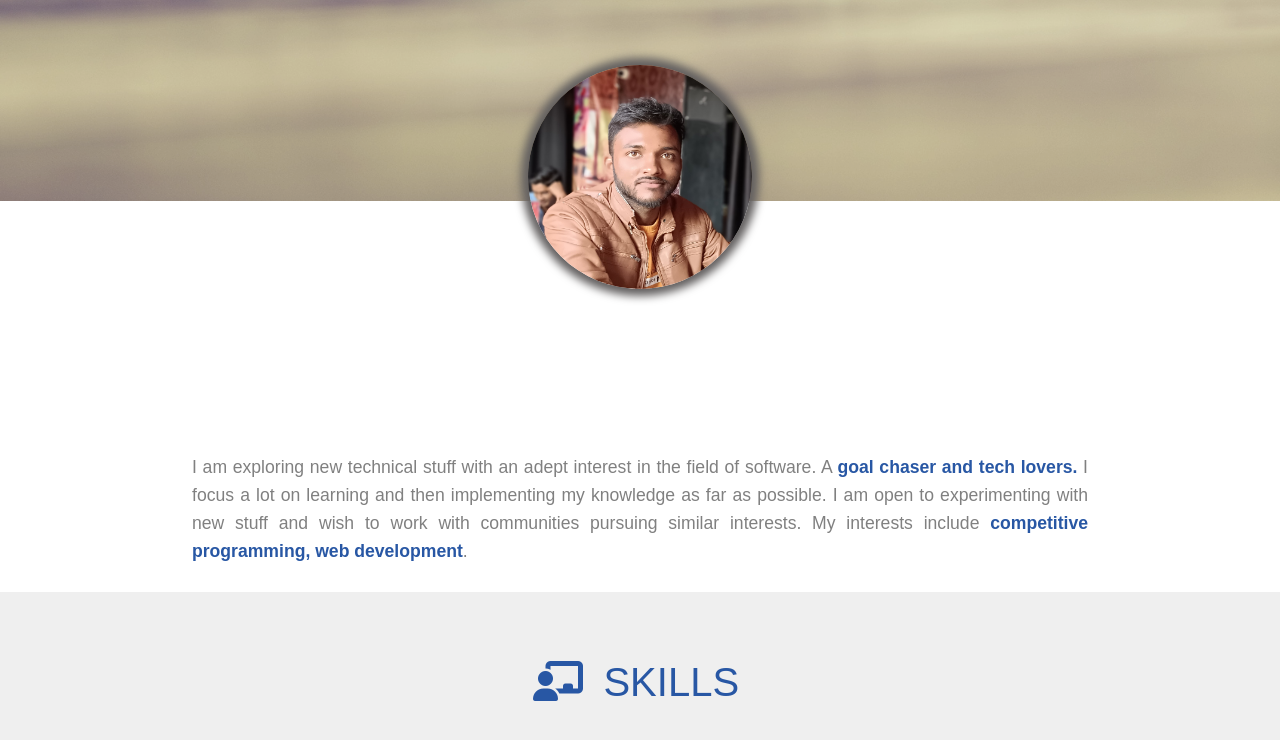
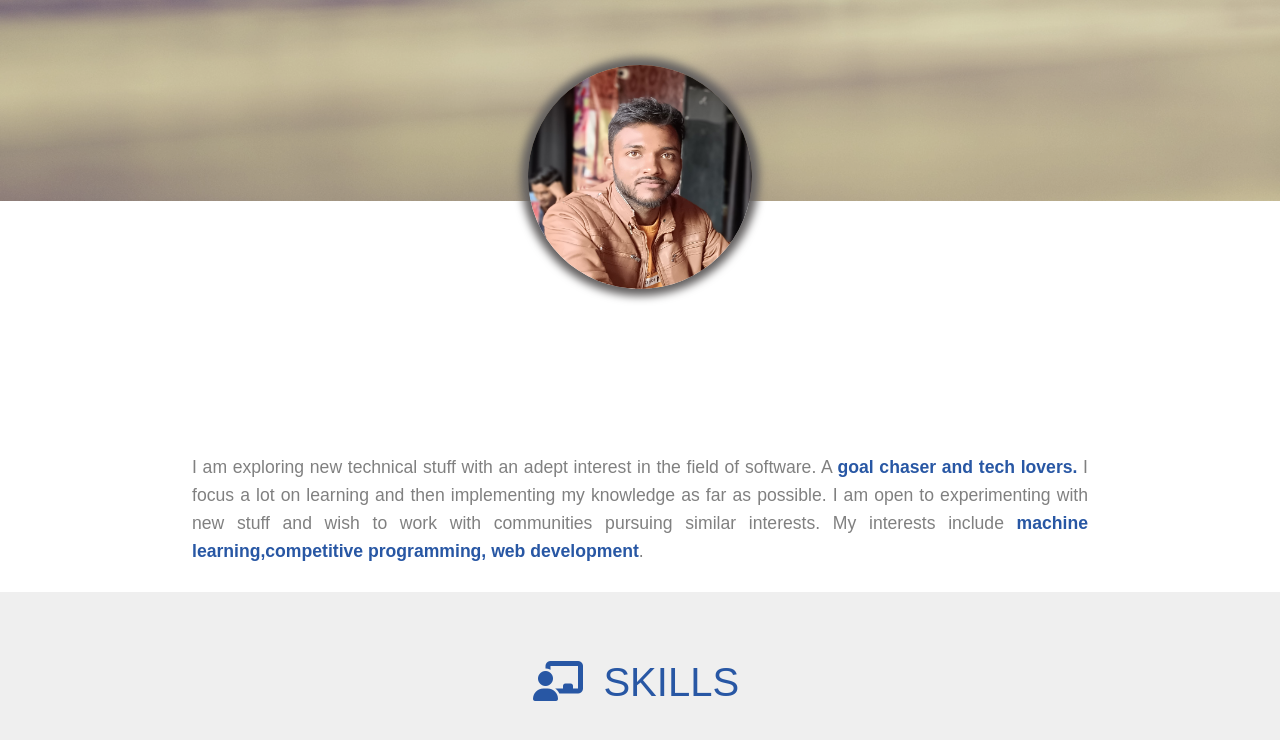
Before and after one commit to cse-rahul/Portfolio, a plain HTML site: page index.html in a window 1280 px wide. Shown: the part 338-1078 px from the top of the page. Drawn offline with Linux system fonts and the light colour scheme; some icons are missing.

Commit message:
Update index.html

```diff
--- a/index.html
+++ b/index.html
@@ -92,7 +92,7 @@
                  <div id="about-para">
                   <p>I am exploring new technical stuff with an adept interest in the field of software. A <span class="text-highlight">goal chaser and tech lovers.</span>
                      I focus a lot on learning and then implementing my knowledge as far as possible. I am open to experimenting with new stuff and wish to work with
-                     communities pursuing similar interests. My interests include <span class="text-highlight">competitive programming, web development</span>.</p>
+                     communities pursuing similar interests. My interests include <span class="text-highlight">machine learning,competitive programming, web development</span>.</p>
                  </div>
 
                  </section>
```
